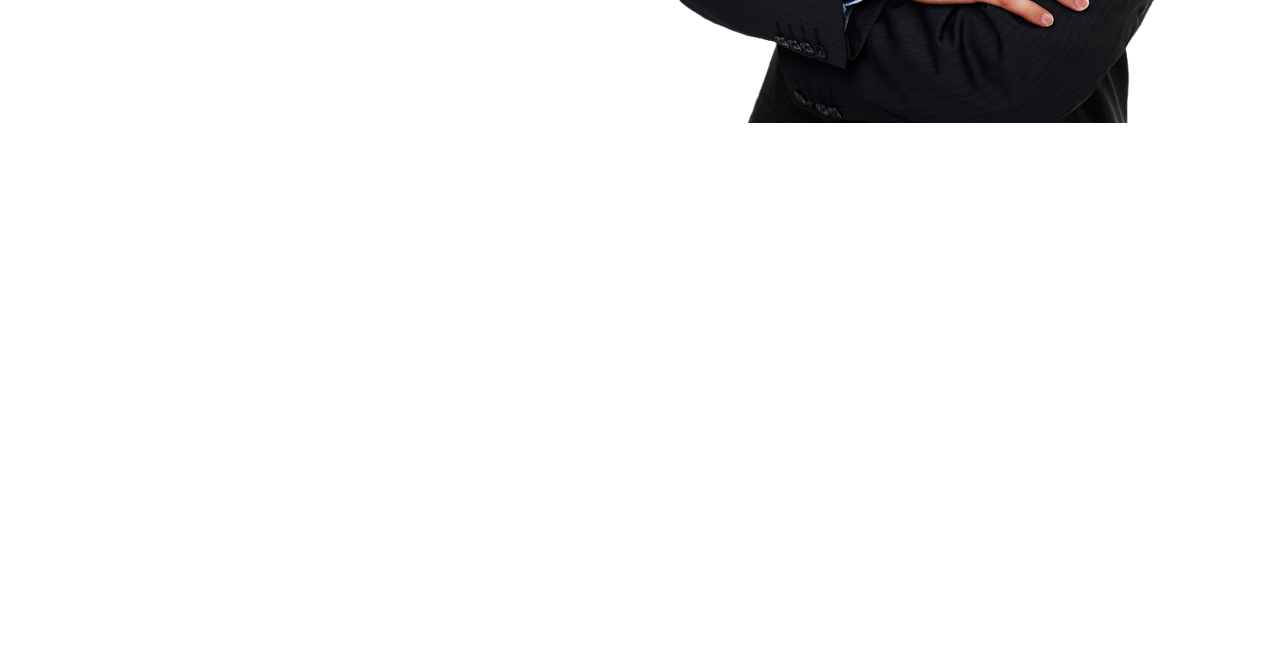
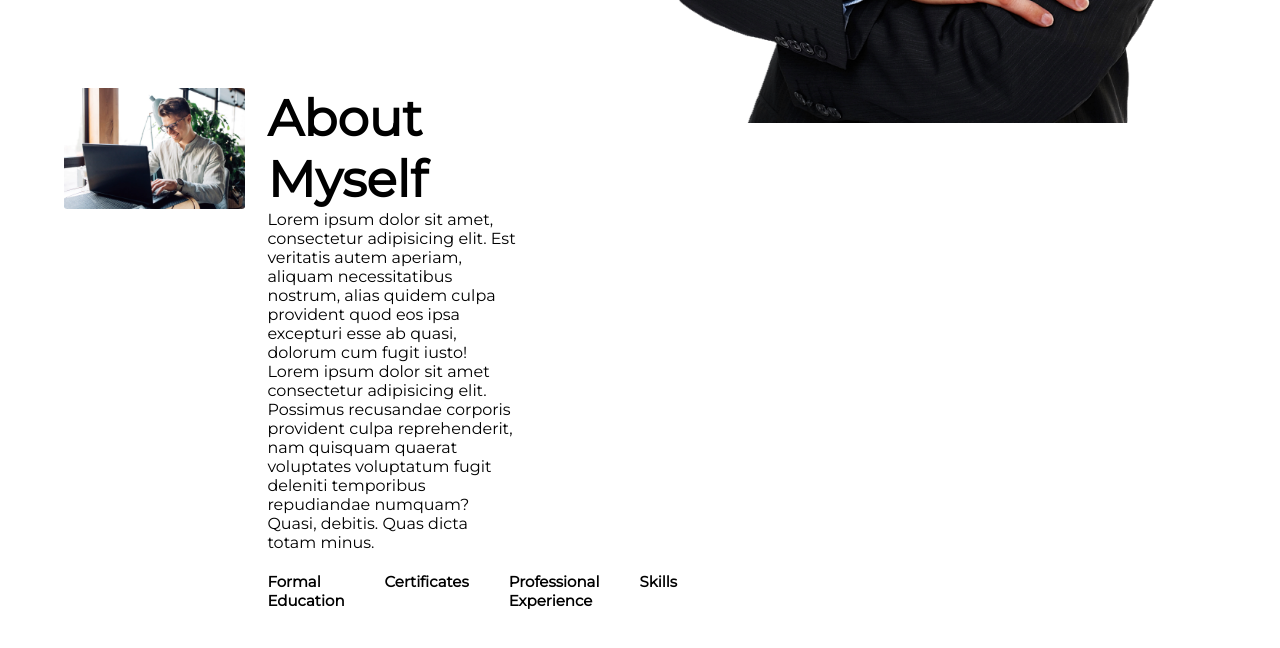
Before and after one commit to TommySousa/portfolio-template, a plain HTML site: page index.html in a window 1280 px wide. Shown: the part 822-1470 px from the top of the page. Before the commit the page ends 945 px from the top, so only its background shows below. Drawn offline with Linux system fonts and the light colour scheme.

Commit message:
Started working on the about section

```diff
--- a/index.html
+++ b/index.html
@@ -26,9 +26,28 @@
             </div>
         </div>
     </div>
-    <div id="projects">
 
+    <div id="about">
+        <div class="container">
+            <div class="row">
+                <div class="left-part">
+                    <img src="./assets/attractive-businessman-eyeglasses-working-laptop-typing-spending-time-cafe_8353-6244.webp" alt="">
+                </div>
+                <div class="right-part">
+                    <h1 class="about-myself">About Myself</h1>
+                    <p>Lorem ipsum dolor sit amet, consectetur adipisicing elit. Est veritatis autem aperiam, aliquam necessitatibus nostrum, alias quidem culpa provident quod eos ipsa excepturi esse ab quasi, dolorum cum fugit iusto! Lorem ipsum dolor sit amet consectetur adipisicing elit. Possimus recusandae corporis provident culpa reprehenderit,
+                        nam quisquam quaerat voluptates voluptatum fugit deleniti temporibus repudiandae numquam? Quasi, debitis. Quas dicta totam minus.
+                    </p>
+
+                    <div class="about-info">
+                        <p class="info">Formal Education</p>
+                        <p class="info">Certificates</p>
+                        <p class="info">Professional Experience</p>
+                        <p class="info">Skills</p>
+                    </div>
+                </div>
+            </div>
+        </div>
     </div>
-
 </body>
 </html>
--- a/style.css
+++ b/style.css
@@ -91,3 +91,61 @@ nav ul li a:hover::after{
     height: 150px;
     width: 200px;
 }
+
+/* NEW SECTION */
+#about{
+    padding: 100px 0px;
+    color: var(--textColor);
+}
+
+.row{
+    display: flex;
+    justify-content: space-between;
+    flex-wrap: wrap;
+}
+
+.left-part{
+    width: 40%;
+}
+
+.left-part img{
+    width: 100%;
+    border-radius: 2%;
+}
+
+.right-part{
+    width: 55% ;
+}
+
+.about-myself{
+    font-size: 50px;
+    font-weight: bolder;
+}
+
+.about-info{
+    display: flex;
+
+    margin: 20px 0px;
+}
+
+.info{
+    margin: 0 40px 0 0;
+    font-weight: bolder;
+    font-size: 15px;
+    position: relative;
+}
+
+.info::after{
+    content: '';
+    width: 0%;
+    height: 2px;
+    background: var(--highlightColor);
+    position: absolute;
+    bottom: -10px;
+    left: 0;
+    transition: 0.4s;
+}
+
+.info:hover::after{
+    width: 100%;
+}
```
Also changed, not shown: assets/attractive-businessman-eyeglasses-working-laptop-typing-spending-time-cafe_8353-6244.webp (added).
